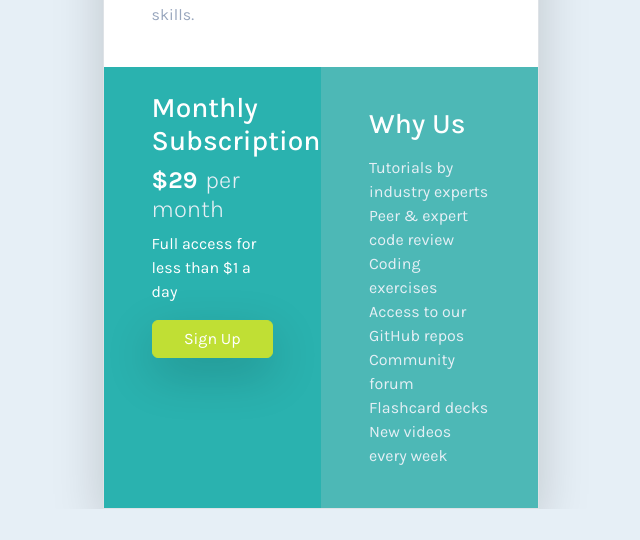
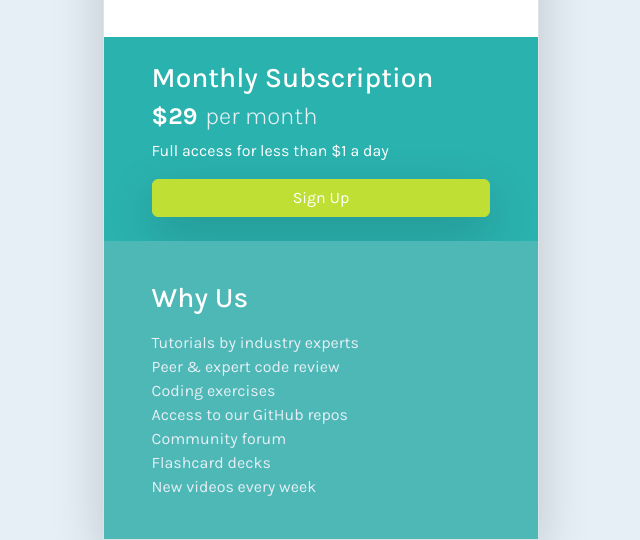
Before and after one commit to Bhevans17/single-price-grid-component, a website built with Vite: page index.html in a window 1280 px wide. Shown: the part 306-846 px from the top of the page, without its empty margins (319-959 px from the left). Before the commit the page ends 815 px from the top, so only its background shows below. Built offline with nearby package versions, Linux system fonts and the light colour scheme.

Commit message:
Update index.html
Adjusted breakpoint to fix bug on tablet devices.

```diff
--- a/index.html
+++ b/index.html
@@ -17,13 +17,13 @@
             <p class="text-gray-blue">Gain access to our full library of tutorials along with expert code reviews.
               Perfect for any developers who are serious about honing their skills.</p>
           </div>
-          <div class="col-12 col-xl-6 bg-cyan text-white py-4 px-5">
+          <div class="col-12 col-xxl-6 bg-cyan text-white py-4 px-5">
             <h3>Monthly Subscription</h3>
             <h4 class="fw-light text-light-gray"><span class='fw-bold me-2 text-white'>&dollar;29</span>per month</h4>
             <p>Full access for less than &dollar;1 a day</p>
             <a href="#" class="btn btn-bright-yellow text-white w-100 shadow-lg">Sign Up</a>
           </div>
-          <div class="col-12 col-xl-6 py-4 px-5 text-white" style="background-color: #4DB8B6;">
+          <div class="col-12 col-xxl-6 py-4 px-5 text-white" style="background-color: #4DB8B6;">
             <h3 class="my-3">Why Us</h3>
             <ul class="list-unstyled text-light-gray">
               <li>Tutorials by industry experts</li>
```
